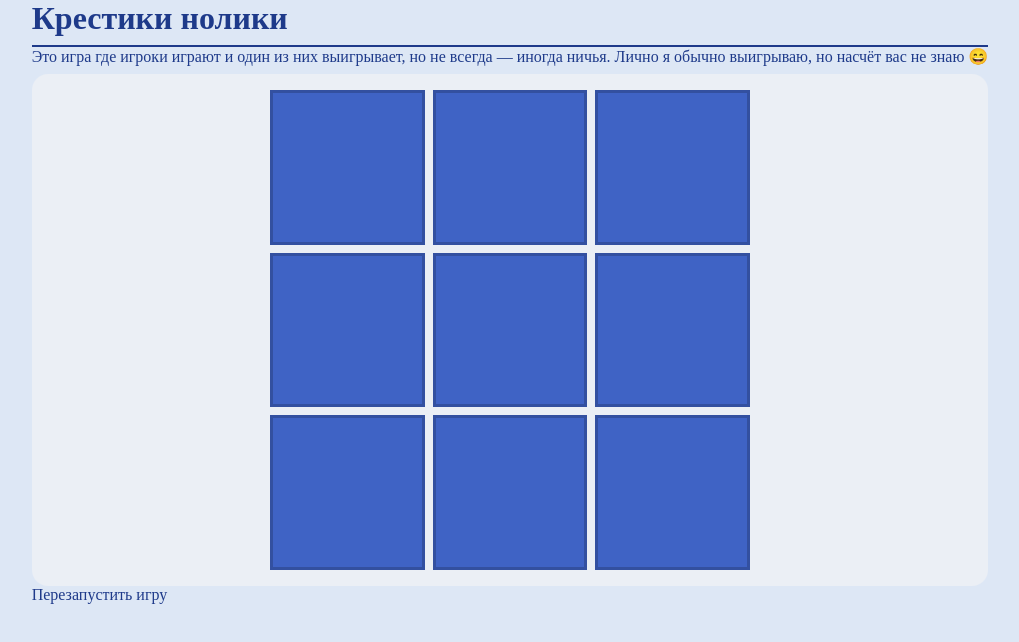
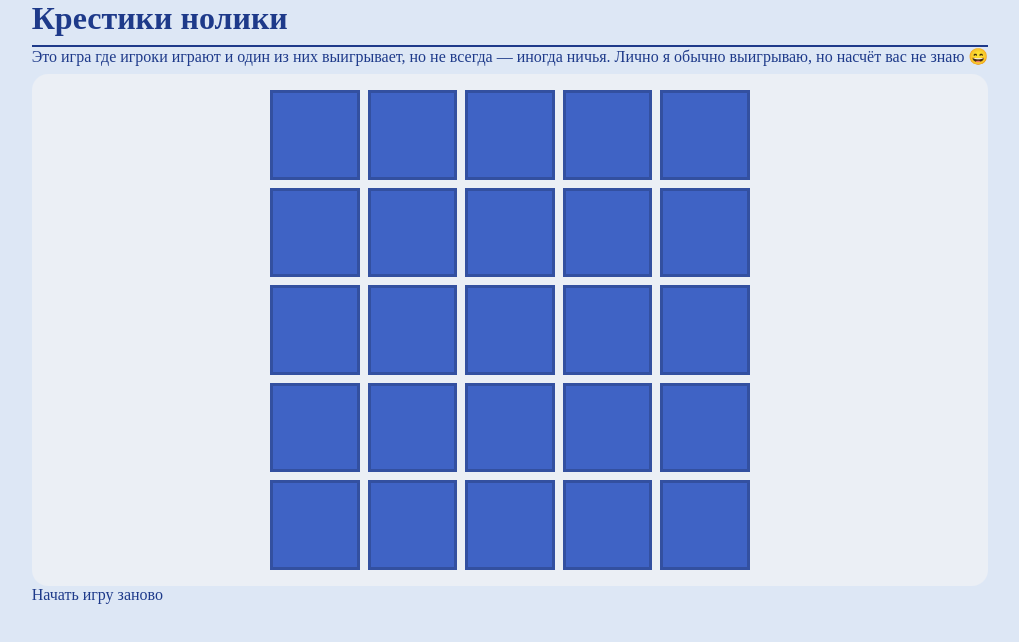
Before and after one commit to Arthird/krestiki-noliki, a React (Vite) app: page / in a window 1280 px wide. Shown: the top 642 px of the page, without its empty margins (130-1149 px from the left). Built offline with nearby package versions, Linux system fonts and the light colour scheme.

Commit message:
feat(ui): added a winner pop-up widget
- A new Popup widget was created and implemented
- Fixed Error component

```diff
--- a/src/App.tsx
+++ b/src/App.tsx
@@ -3,10 +3,10 @@ import KrestikiNoliki from "./pages/krestikiNoliki/KrestikiNoliki";
 export default function App() {
   return (
     <KrestikiNoliki
-      acceptableCellValues={["O", "X"]}
-      height={3}
-      width={3}
-      countToWin={3}
+      acceptableCellValues={["X", "0",]}
+      height={5}
+      width={5}
+      countToWin={4}
     />
   );
 }
--- a/src/pages/krestikiNoliki/krestikiNoliki.tsx
+++ b/src/pages/krestikiNoliki/krestikiNoliki.tsx
@@ -3,6 +3,7 @@ import type { CellValue } from "../../entities/cell/CellValue";
 import ErrorMessage from "../../shared/error/Error";
 import { Field } from "../../widgets/field";
 import { useKrestikiNoliki } from "./useKrestikiNoliki";
+import WinnerPopup from "../../widgets/winnerPopup/WinnerPopup";
 
 type KrestikiNolikiProps = {
   height: number;
@@ -11,7 +12,12 @@ type KrestikiNolikiProps = {
   countToWin: number;
 };
 
-export default function KrestikiNoliki(props: KrestikiNolikiProps) {
+export default function KrestikiNoliki({
+  height,
+  width,
+  acceptableCellValues,
+  countToWin,
+}: KrestikiNolikiProps) {
   const {
     matrix,
     errorMessage,
@@ -20,7 +26,7 @@ export default function KrestikiNoliki(props: KrestikiNolikiProps) {
     winningSeries,
     handleCellClick,
     resetGame,
-  } = useKrestikiNoliki(props);
+  } = useKrestikiNoliki({ height, width, acceptableCellValues, countToWin });
 
   return (
     <main>
@@ -42,15 +48,20 @@ export default function KrestikiNoliki(props: KrestikiNolikiProps) {
         </div>
 
         <button className={styles.resetBtn} onClick={resetGame}>
-          Перезапустить игру
+          Начать игру заново
         </button>
 
-        <div className={styles.error}>
-          <ErrorMessage visible={!!errorMessage}>{errorMessage}</ErrorMessage>
-        </div>
+        <ErrorMessage visible={!!errorMessage} className={styles.error}>
+          {errorMessage}
+        </ErrorMessage>
 
-        {!!winner && <h2>Победитель: {winner}</h2>}
-        {isDraw && <h2>Ничья!</h2>}
+        <WinnerPopup
+          winner={winner}
+          resetGame={resetGame}
+          createGame={() => {
+            console.error("TODO переход на экран создания игры"); //TODO переход на экран создания игры
+          }}
+        />
       </div>
     </main>
   );
--- a/src/pages/krestikiNoliki/useKrestikiNoliki.tsx
+++ b/src/pages/krestikiNoliki/useKrestikiNoliki.tsx
@@ -82,6 +82,10 @@ export function useKrestikiNoliki({
     const value = acceptableCellValues[currentTurn];
 
     try {
+      if (isDraw || !!winner) {
+        throw Error("Нельзя делать ходы после окончания игры");
+      }
+
       makeMove(matrixRef.current, rowIndex, cellIndex, value);
       setErrorMessage("");
 
@@ -100,9 +104,7 @@ export function useKrestikiNoliki({
     }
   };
 
-  // eslint-disable-next-line react-hooks/refs
   return {
-    // eslint-disable-next-line react-hooks/refs
     matrix: matrixRef.current,
     errorMessage,
     winner,
--- a/src/shared/error/Error.module.css
+++ b/src/shared/error/Error.module.css
@@ -1,13 +1,13 @@
 .errorContainer {
   background: var(--color-error);
-  width: 100%;
+  max-width: 100%;
   padding: 0.6rem;
-  border-radius: 0.8rem;
+  border-radius: var(--border-radius-default);
 
   display: flex;
+  flex: 1;
   align-items: center;
   justify-content: center;
-  gap: 1rem;
 
   opacity: 0;
   transform: translateY(-5px);
@@ -25,6 +25,7 @@
 .errorText::before {
   content: "❌";
   font-size: 1rem;
+  margin-right: 0.25rem;
 }
 
 .visibleError {
--- a/src/shared/error/Error.tsx
+++ b/src/shared/error/Error.tsx
@@ -1,20 +1,29 @@
 import clsx from "clsx";
 import styles from "./Error.module.css";
+import { useState } from "react";
 
 type ErrorProps = {
   children: React.ReactNode;
   visible: boolean;
+  className?: CSSModuleClasses | string;
 };
 
-export default function Error({ children, visible }: ErrorProps) {
+export default function Error({ children, visible, className }: ErrorProps) {
+  const [lastChildren, setLastChildren] = useState(children);
+
+  if (visible && children !== lastChildren) {
+    setLastChildren(children);
+  }
+
   return (
     <div
       className={clsx(
         styles.errorContainer,
         visible ? styles.visibleError : styles.hiddenError,
+        className,
       )}
     >
-      <span className={styles.errorText}>{children}</span>
+      <span className={styles.errorText}>{lastChildren}</span>
     </div>
   );
 }
--- /dev/null
+++ b/src/widgets/winnerPopup/WinnerPopup.tsx
@@ -0,0 +1,32 @@
+import type { PopupAction } from "../../shared/popup/model/PopupAction";
+import Popup from "../../shared/popup/ui/Popup";
+
+type WinnerPopupProps = {
+  winner?: string | null;
+  resetGame: () => void;
+  createGame: () => void;
+};
+
+export default function WinnerPopup({
+  winner,
+  resetGame,
+  createGame,
+}: WinnerPopupProps) {
+  const winnerPopupActions: Array<PopupAction> = [
+    { name: "Начать игру заново", fun: resetGame },
+    {
+      name: "Настроить новую игру",
+      fun: createGame,
+    },
+  ];
+
+  return (
+    <Popup actions={winnerPopupActions} isOpen={!!winner}>
+      <div>
+        <h2>У нас есть победитель!</h2>
+        <hr />
+        Победил: {winner}
+      </div>
+    </Popup>
+  );
+}
```
Also changed, not shown: src/widgets/winnerPopup/WinnerPopup.module.css (added).
